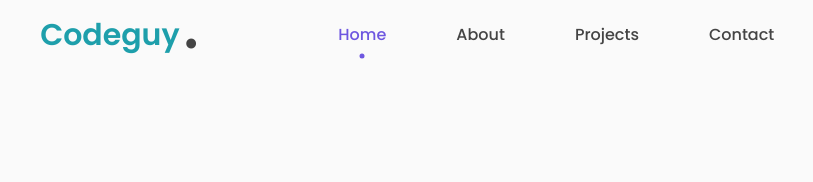
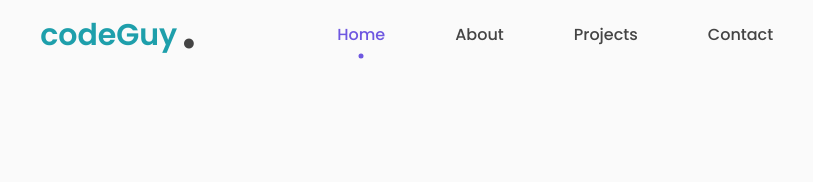
Before and after one commit to Dumbuli21/codeguy, a plain HTML site: page index.html in a window 1280 px wide. Shown: the top 182 px of the page, 75-888 px from the left. Drawn offline with nearby package versions, Linux system fonts and the light colour scheme.

Commit message:
change codeguy style

```diff
--- a/index.html
+++ b/index.html
@@ -13,7 +13,7 @@
     <!-- --------- FAVICON ---------- -->
     <link rel="shortcut icon" href="assets/images/favicon.png" type="image/x-icon">
 
-    <title>Portfolio Website | codeguy</title>
+    <title>codeGuy|Portfolio Website</title>
 </head>
 <body>
     <div class="container">
@@ -21,7 +21,7 @@
     <!-- --------------- HEADER --------------- -->
         <nav id="header">
             <div class="nav-logo">
-                <p class="nav-name">Codeguy</p>
+                <p class="nav-name">codeGuy</p>
                 <span>.</span>
             </div>
             <div class="nav-menu" id="myNavMenu">
@@ -270,4 +270,5 @@
 	<!-- ----- MAIN JS ----- -->
     <script src="assets/js/main.js"></script>
 </body>
+
 </html>
```
